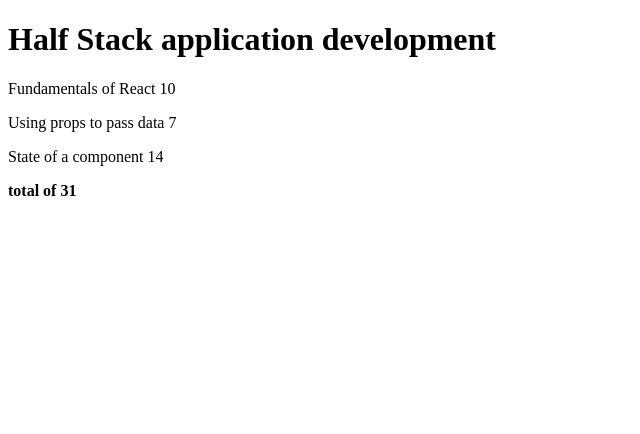
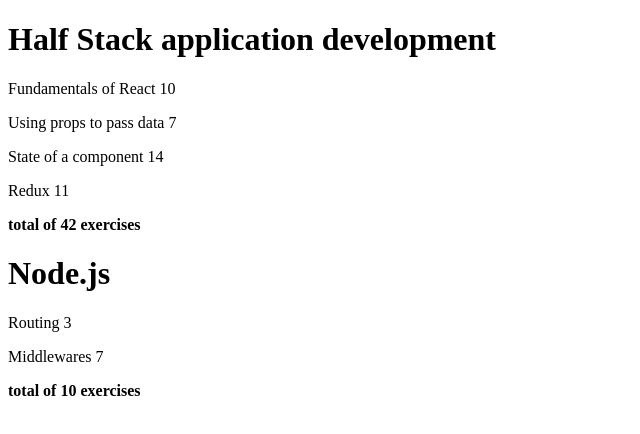
Before and after one commit to bryantt23/fso-part1, a React (Vite) app: page / in a window 1280 px wide. Shown: the top 434 px of the page, without its empty margins (0-640 px from the left). Built offline with nearby package versions, Linux system fonts and the light colour scheme.

Commit message:
2.4: Course information step9

```diff
--- a/src/App.jsx
+++ b/src/App.jsx
@@ -1,9 +1,10 @@
-import Course from './Course'
+import Courses from './Courses'
 
 const App = () => {
-  const course = {
+  const courses = [
+    {
+      name: 'Half Stack application development',
       id: 1,
-    name: 'Half Stack application development',
       parts: [
         {
           name: 'Fundamentals of React',
@@ -19,11 +20,34 @@
           name: 'State of a component',
           exercises: 14,
           id: 3
+        },
+        {
+          name: 'Redux',
+          exercises: 11,
+          id: 4
+        }
+      ]
+    },
+    {
+      name: 'Node.js',
+      id: 2,
+      parts: [
+        {
+          name: 'Routing',
+          exercises: 3,
+          id: 1
+        },
+        {
+          name: 'Middlewares',
+          exercises: 7,
+          id: 2
         }
       ]
     }
+  ]
 
-  return <Course course={course} />
+
+  return <Courses courses={courses} />
 }
 
 export default App
--- a/src/Course.jsx
+++ b/src/Course.jsx
@@ -13,7 +13,7 @@
             <p>
                 <strong>total of {parts.reduce((prev, cur) => {
                     return prev + cur.exercises
-                }, 0)}</strong>
+                }, 0)} exercises</strong>
             </p>
         </div>
     )
--- /dev/null
+++ b/src/Courses.jsx
@@ -0,0 +1,12 @@
+import React from 'react'
+import Course from './Course'
+
+function Courses({ courses }) {
+    return (
+        <div>
+            {courses.map(course => <Course course={course} />)}
+        </div>
+    )
+}
+
+export default Courses
```
Lines whose indentation alone changed are shown as unchanged.
